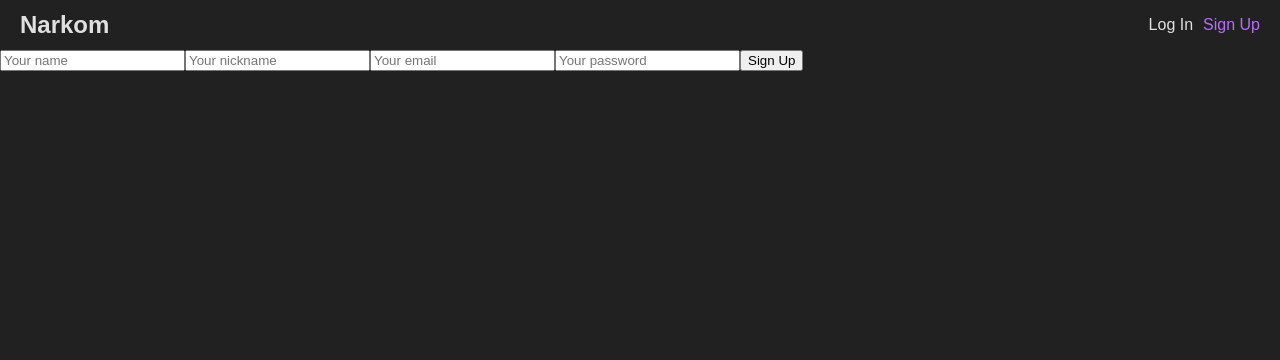
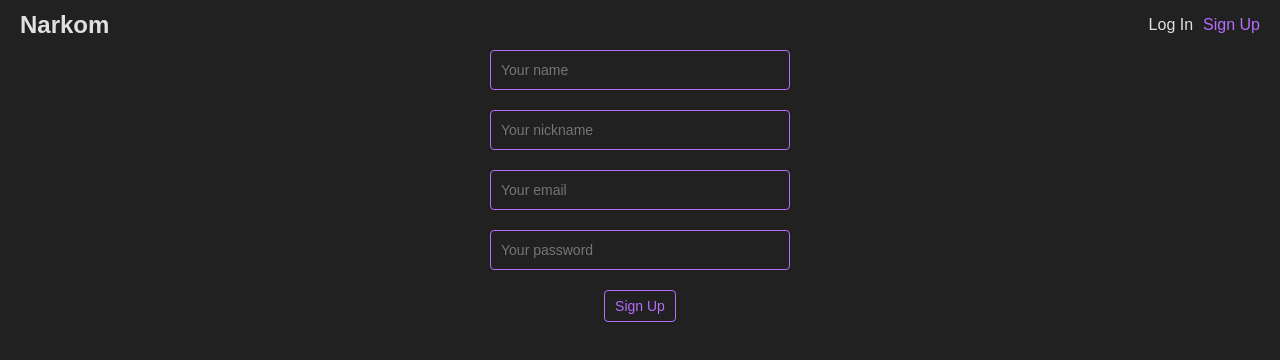
Before and after one commit to Punxnot/tenthousanddays, an Angular app: page /sign-up in a window 1280 px wide. Shown: the top 360 px of the page. Built offline with nearby package versions, Linux system fonts and the light colour scheme.

Commit message:
Modify styles

```diff
--- a/src/app/app.component.html
+++ b/src/app/app.component.html
@@ -16,7 +16,7 @@
     <main class="flex-container" *ngIf="isLoggedIn()">
       <div class="column wiki-search">
         <input type="text" [(ngModel)]="wikiQuery" placeholder="Type your query">
-        <button (click)="searchItems()">Search Wiki Items</button>
+        <button class="btn search-btn" (click)="searchItems()">Search Wiki Items</button>
 
         <img *ngIf="searchImage" [src]="searchImage" width="300">
         <div *ngIf="searchResult">{{searchResult}}</div>
@@ -26,7 +26,7 @@
         <input type="date" id="birth-date" name="birth-date"
                min="1900-01-01"
                [(ngModel)]="ageQuery">
-        <button (click)="searchAge()">Search Age</button>
+        <button class="btn search-btn" (click)="searchAge()">Search Age</button>
 
         <div *ngIf="ageDescription">{{ageDescription}}</div>
         <div *ngIf="currentEventTitle">{{currentEventTitle}}</div>
--- a/src/app/app.component.scss
+++ b/src/app/app.component.scss
@@ -27,33 +27,10 @@
       border-right: 0;
     }
 
-    input[type=text],
-    input[type=date] {
-      display: block;
-      width: 100%;
-      height: 40px;
-      padding: 0;
-      padding-left: 10px;
-      border: 1px solid $contrast-primary;
-      border-radius: 4px;
-      background: transparent;
-      color: $grey-light;
-      outline: none;
-      font-size: 14px;
-    }
-
-    button {
-      display: block;
-      margin: 10px auto;
-      padding: 5px 15px;
-      border: 0;
-      border-radius: 12px;
-      background-color: $contrast-secondary;
-      color: $black;
-      font-size: 14px;
-      outline: none;
-      cursor: pointer;
-      text-transform: uppercase;
+    .search-btn {
+      margin-top: 10px;
+      border-color: $contrast-secondary;
+      color: $contrast-secondary;
     }
   }
 
@@ -68,15 +45,6 @@
 
 .btn-logout {
   margin-left: 10px;
-  background-color: transparent;
-  color: $contrast-primary;
-  border: 1px solid $contrast-primary;
-  border-radius: 4px;
-  cursor: pointer;
-
-  &:hover {
-    background-color: $contrast-primary-hover;
-  }
 }
 
 nav a {
--- a/src/app/log-in/log-in.component.html
+++ b/src/app/log-in/log-in.component.html
@@ -1,5 +1,5 @@
 <div class="log-in-form" *ngIf="!isLoggedIn">
   <input type="email" id="userEmail" placeholder="Your email" [(ngModel)]="userEmail">
   <input type="password" id="userPassword" placeholder="Your password" [(ngModel)]="userPassword">
-  <button (click)="logIn()">Log In</button>
+  <button class="btn" (click)="logIn()">Log In</button>
 </div>
--- a/src/app/log-in/log-in.component.scss
+++ b/src/app/log-in/log-in.component.scss
@@ -0,0 +1,9 @@
+.log-in-form {
+  width: 300px;
+  margin: 0 auto;
+  text-align: center;
+
+  input {
+    margin-bottom: 20px;
+  }
+}
--- a/src/app/sign-up/sign-up.component.html
+++ b/src/app/sign-up/sign-up.component.html
@@ -3,5 +3,5 @@
   <input type="text" id="userNickname" placeholder="Your nickname" [(ngModel)]="userNickname">
   <input type="email" id="userEmail" placeholder="Your email" [(ngModel)]="userEmail">
   <input type="password" id="userPassword" placeholder="Your password" [(ngModel)]="userPassword">
-  <button (click)="signUp()">Sign Up</button>
+  <button class="btn" (click)="signUp()">Sign Up</button>
 </div>
--- a/src/app/sign-up/sign-up.component.scss
+++ b/src/app/sign-up/sign-up.component.scss
@@ -0,0 +1,9 @@
+.sign-up-form {
+  width: 300px;
+  margin: 0 auto;
+  text-align: center;
+
+  input {
+    margin-bottom: 20px;
+  }
+}
--- a/src/styles.scss
+++ b/src/styles.scss
@@ -25,3 +25,35 @@
   background: $background-main;
   color: $white;
 }
+
+input[type=text],
+input[type=email],
+input[type=password],
+input[type=date] {
+  display: block;
+  width: 100%;
+  height: 40px;
+  padding: 0;
+  padding-left: 10px;
+  border: 1px solid $contrast-primary;
+  border-radius: 4px;
+  background: transparent;
+  color: $grey-light;
+  outline: none;
+  font-size: 14px;
+}
+
+.btn {
+  background-color: transparent;
+  color: $contrast-primary;
+  border: 1px solid $contrast-primary;
+  border-radius: 4px;
+  cursor: pointer;
+  line-height: 30px;
+  font-size: 14px;
+  padding: 0 10px;
+
+  &:hover {
+    background-color: $contrast-primary-hover;
+  }
+}
```
